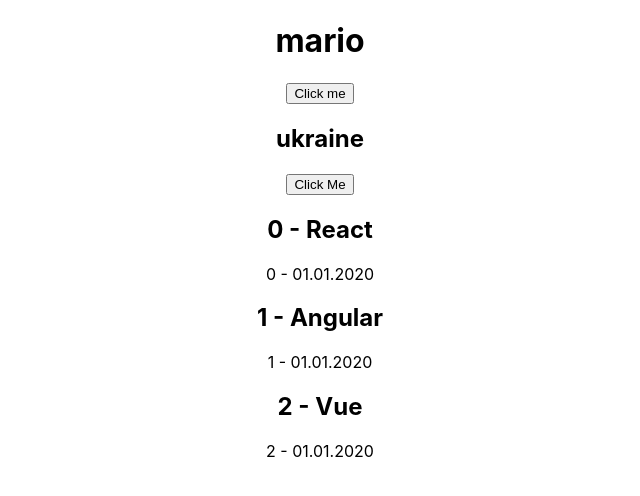
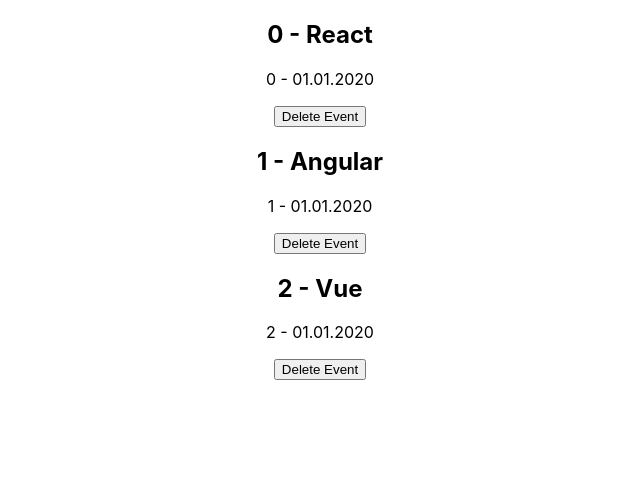
Before and after one commit to jisshub/Build-Web-Apps-React-Firebase, a React (Create React App) app: page / in a window 1280 px wide. Shown: the top 496 px of the page, without its empty margins (320-960 px from the left). Built offline with nearby package versions, Linux system fonts and the light colour scheme.

Commit message:
handleclick delete event

```diff
--- a/src/App.js
+++ b/src/App.js
@@ -3,37 +3,22 @@ import './App.css';
 import { useState } from 'react';
 
 function App() {
-  const [state, setState] = useState("mario");
-  const [country, setCountry] = useState("ukraine");
   const [events , setEvents] = useState([
     {title: "React", date: "01.01.2020", id: 1},
     {title: "Angular", date: "01.01.2020", id: 2},
     {title: "Vue", date: "01.01.2020", id: 3},
   ]);
-  const [courses, setCourses] = useState(
-    {courseName: "Ddata Science", duration: "10 months", fees:50000, id: 1},
-    {courseName: "Machine Learning", duration: "14 months", fees:80000, id: 2},
-    {courseName: "AI", duration: "12 months", fees:150000, id: 3}
-  );
 
-  const handleClick = () => {
-    setState("luigi");
-    console.log(state);
-  }
-  const handleCountry = () => {
-    setCountry("russia");
-    console.log(country);
+  const handleClick = (id) => {
+    console.log(id);
   }
   return (
     <div className="App">
-      <h1>{state}</h1>
-      <button onClick={handleClick}>Click me</button>
-      <h2>{country}</h2>
-      <button onClick={handleCountry}>Click Me</button>
       {events.map((event, index) => (
         <div className='event-preview' key={event.id}>
           <h2>{index} - {event.title}</h2>
           <p>{index} - {event.date}</p>
+          <button onClick={() => handleClick(event.id)}>Delete Event</button>
         </div>
       ))}
     </div>
```
Also changed, not shown: 1 other file (tests, documents, lock files or other folders).
